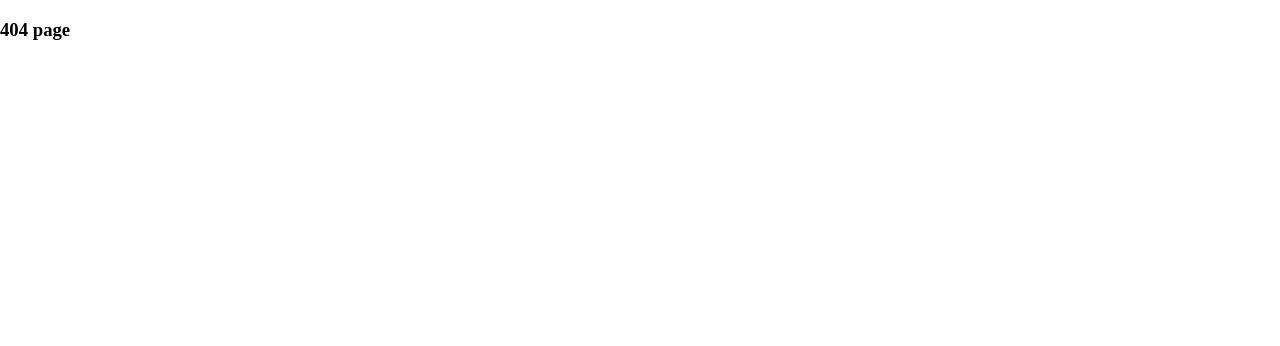
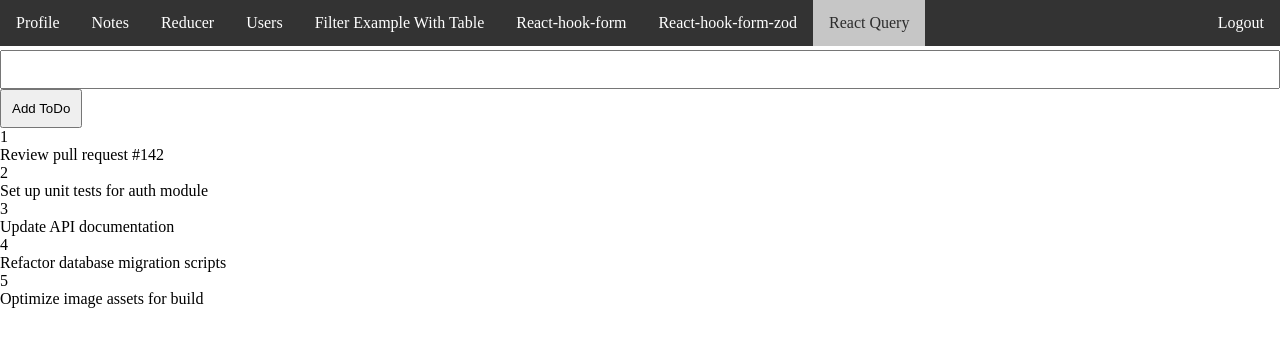
Before and after one commit to BabayanArmen/react-app, a React (Vite) app: page /home/react-query in a window 1280 px wide. Shown: the top 346 px of the page. Built offline with nearby package versions, Linux system fonts and the light colour scheme.

Commit message:
react query

```diff
--- a/package.json
+++ b/package.json
@@ -12,6 +12,7 @@
   "dependencies": {
     "@hookform/resolvers": "^5.6.0",
     "@reduxjs/toolkit": "^2.12.0",
+    "@tanstack/react-query": "^5.101.4",
     "axios": "^1.18.1",
     "lodash": "^4.18.1",
     "react": "^19.2.7",
--- a/src/App.tsx
+++ b/src/App.tsx
@@ -15,6 +15,7 @@ import './App.scss'
 // import { UseReduserExample } from './pages/UseReducerExample'
 import React, { useState } from 'react'
 import type { AppContextModel } from './models/app.context.model'
+import { QueryClient, QueryClientProvider } from '@tanstack/react-query'
 
 //// this is for useContext
 export const AppContext = React.createContext<AppContextModel | null>(null);
@@ -41,7 +42,10 @@ function App() {
   //     console.log("Message from child:", message);
   // };
 
+  const queryClient = new QueryClient();
+
   return (
+    <QueryClientProvider client={queryClient}>
       <AppContext.Provider value={{
         message,
         setMessage
@@ -69,6 +73,7 @@ function App() {
 
         <Outlet />
       </AppContext.Provider>
+    </QueryClientProvider>
   )
 }
 
--- a/src/components/Navbar.tsx
+++ b/src/components/Navbar.tsx
@@ -26,6 +26,7 @@ export function Navbar() {
                         <NavLink to="filterExampleWithTable" end>Filter Example With Table</NavLink>
                         <NavLink to="react-hook-form" end>React-hook-form</NavLink>
                         <NavLink to="react-hook-form-zod" end>React-hook-form-zod</NavLink>
+                        <NavLink to="react-query" end>React Query</NavLink>
                         <span className='logout' onClick={() => setOpen(true)}>Logout</span>
                     </>
                 )}
@@ -46,6 +47,7 @@ export function Navbar() {
                     <NavLink to="filterExampleWithTable" onClick={() => setDrawerOpen(false)}>Filter With Table</NavLink>
                     <NavLink to="react-hook-form" onClick={() => setDrawerOpen(false)}>React Hook Form</NavLink>
                     <NavLink to="react-hook-form-zod" onClick={() => setDrawerOpen(false)}>React Hook Form with Zod</NavLink>
+                    <NavLink to="react-query" onClick={() => setDrawerOpen(false)}>React Query</NavLink>
                     <button className='mobile_logout' onClick={() => setOpen(true)}>Logout</button>
                 </div>
             </Drawer>
--- a/src/main.tsx
+++ b/src/main.tsx
@@ -16,6 +16,7 @@ import { UserDetails } from './pages/UserDetails.tsx'
 import { FilterExampleWithTable } from './pages/FilterExampleWithTable.tsx'
 import { ReactHookForm } from './pages/ReactHookForm.tsx'
 import { ReactHookFormWithZod } from './pages/ReactHookFormWithZod.tsx'
+import { ReactQuery } from './pages/ReactQuery.tsx'
 
 const router = createBrowserRouter([
   {
@@ -44,7 +45,8 @@ const router = createBrowserRouter([
               { path: "users/:id/:name?", element: <UserDetails/> },
               { path: "filterExampleWithTable", element: <FilterExampleWithTable/> },
               { path: "react-hook-form", element: <ReactHookForm/> },
-              { path: "react-hook-form-zod", element: <ReactHookFormWithZod/> }
+              { path: "react-hook-form-zod", element: <ReactHookFormWithZod/> },
+              { path: "react-query", element: <ReactQuery/> }
             ]
           }
         ]
--- /dev/null
+++ b/src/models/todo.model.ts
@@ -0,0 +1,5 @@
+export type ToDo = {
+    id?: number,
+    title: string,
+    completed?: boolean
+}
--- /dev/null
+++ b/src/pages/ReactQuery.tsx
@@ -0,0 +1,58 @@
+import { useMutation, useQuery, useQueryClient } from "@tanstack/react-query"
+import { addTodo, getTodoes } from "../utils/mockDtataService";
+import { useState } from "react";
+
+export function ReactQuery() {
+    const quertClient = useQueryClient();
+
+    const [ title, setTitle ] = useState("");
+
+    const [search, setSearch] = useState();
+
+    const { data: todoes, isLoading } = useQuery({
+        queryFn: () => getTodoes(search),
+        queryKey: ['todoes', {search}],
+        // gcTime: 0 // to disable cache
+        // staleTime: Infinity // to disable background data fatching
+    });
+
+    const { mutateAsync: addToDoMutation } = useMutation({
+        mutationFn: addTodo,
+        onSuccess: () => {
+            quertClient.invalidateQueries({
+                queryKey: ["todoes"],
+            });
+        }
+    })
+
+    if (isLoading) {
+        return <div>Loading...</div>
+    }
+
+    return (
+        <>
+            <div>
+                <input type="text" onChange={(e) => setTitle(e.target.value)} value={title} />
+                <button onClick={async () => {
+                    try {
+                        await addToDoMutation({ title })
+                        setTitle("")
+                    } catch (error) {
+                        console.log(error);
+                    }
+                }}>Add ToDo</button>
+            </div>
+            <div style={{display: "flex", flexDirection: "column"}}>
+                {todoes?.map((todo, index) => {
+                    return (
+                        <div key={index} style={{display: "flex", flexDirection: "column"}}>
+                            <span>{todo.id}</span>
+                            <span>{todo.title}</span>
+                            <span>{todo.completed}</span>
+                        </div>
+                    )
+                })}
+            </div>
+        </>
+    )
+}
--- a/src/styles/navbar.scss
+++ b/src/styles/navbar.scss
@@ -55,6 +55,7 @@ nav a {
   box-sizing: border-box;
   a {
     color: white;
+    text-decoration: none;
     &.active {
       color: rgb(87, 19, 159);
     }
--- /dev/null
+++ b/src/utils/mockDtataService.ts
@@ -0,0 +1,47 @@
+import type { ToDo } from "../models/todo.model";
+
+const todoes: Array<ToDo> = [
+    {
+        id: 1,
+        title: "Review pull request #142",
+        completed: true,
+    },
+    {
+        id: 2,
+        title: "Set up unit tests for auth module",
+        completed: false,
+    },
+    {
+        id: 3,
+        title: "Update API documentation",
+        completed: false,
+    },
+    {
+        id: 4,
+        title: "Refactor database migration scripts",
+        completed: true,
+    },
+    {
+        id: 5,
+        title: "Optimize image assets for build",
+        completed: false,
+    },
+]
+
+export const getTodoes = async (filter: any = null) => {
+    await new Promise((resolve) => setTimeout(resolve, 1000));
+    let res: Array<ToDo> = [];
+    if (filter) {
+        res = todoes.filter(t => t.title.toLowerCase() === filter.toLowerCase().trim());
+    } else {
+        res = todoes;
+    }
+    return res;
+}
+
+export const addTodo = async (todo: ToDo) => {
+    await new Promise((resolve) => setTimeout(resolve, 1000));
+    todo.id = todoes.length+1;
+    todoes.push(todo);
+    return todo;
+}
```
Also changed, not shown: 2 other files (tests, documents, lock files or other folders). Lines whose indentation alone changed are shown as unchanged.
